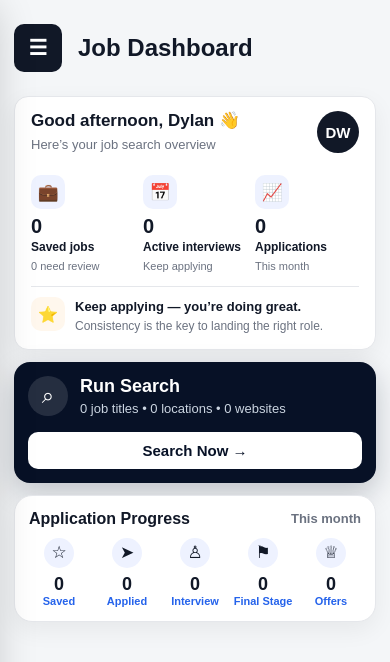
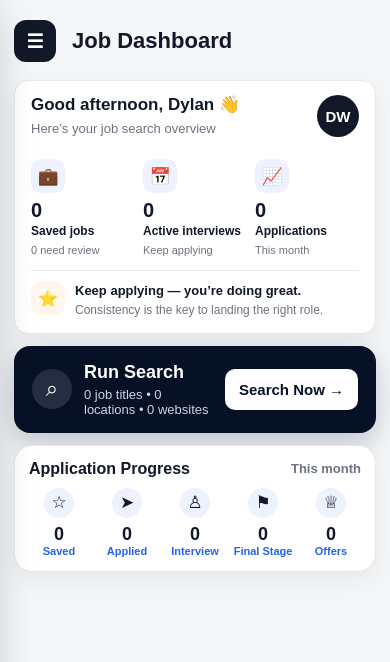
Before and after one commit to dcast-gif/Job-Watcher, a Next.js app: page / in a window 390 px wide. Shown: the top 662 px of the page. Built offline with nearby package versions, Linux system fonts and the light colour scheme.

Commit message:
Update globals.css

```diff
--- a/app/globals.css
+++ b/app/globals.css
@@ -972,3 +972,52 @@ select {
 .progressSteps span {
   font-size: 11px;
 }
+.searchActionCard {
+  grid-template-columns: auto 1fr auto;
+  padding: 16px 18px;
+}
+
+.searchActionLeft {
+  grid-column: 1 / 3;
+}
+
+.searchNowButton {
+  grid-column: 3;
+  grid-row: 1;
+  align-self: center;
+  width: auto;
+  min-width: 135px;
+}
+
+@media (max-width: 700px) {
+  .searchActionCard {
+    grid-template-columns: auto 1fr auto;
+  }
+
+  .searchActionLeft {
+    grid-column: 1 / 3;
+  }
+
+  .searchNowButton {
+    grid-column: 3;
+    width: auto;
+    min-width: 120px;
+    padding: 12px 14px;
+  }
+}
+.topBar {
+  padding: 6px 0;
+  margin-bottom: 12px;
+}
+
+.menuButton {
+  width: 42px;
+  height: 42px;
+  min-width: 42px;
+  font-size: 19px;
+  border-radius: 12px;
+}
+
+.topBar h1 {
+  font-size: 22px;
+}
```
